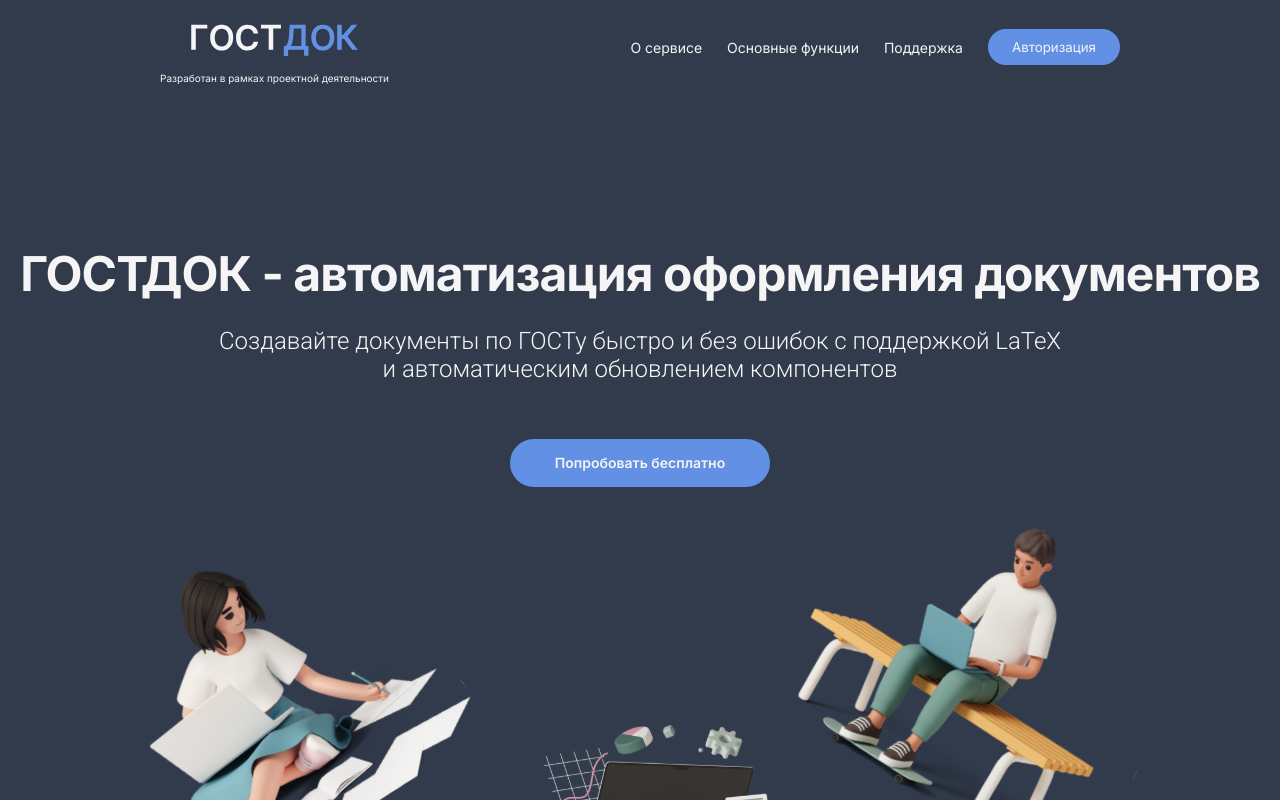
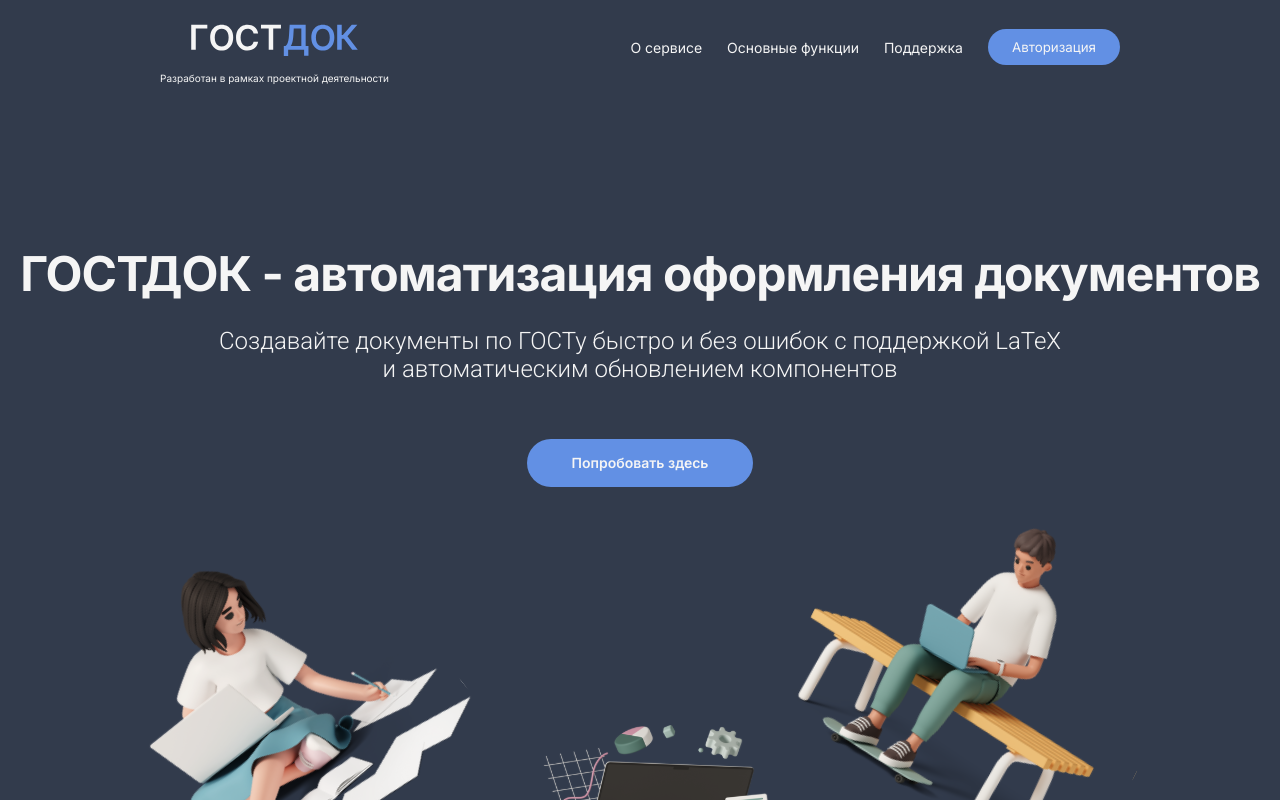
Before and after one commit to nikitakuvsh/gostdock_landing, a React (Create React App) app: page / in a window 1280 px wide. Shown: the top 800 px of the page. Built offline with nearby package versions, Linux system fonts and the light colour scheme.

Commit message:
rename main page button

```diff
--- a/src/components/MainPage/MainPage.jsx
+++ b/src/components/MainPage/MainPage.jsx
@@ -9,7 +9,7 @@ export default function MainPage(){
             <h2 className='main-page__title'>ГОСТДОК - автоматизация оформления документов</h2>
             <span className='main-page__subtitle'>Создавайте документы по ГОСТу быстро и без ошибок с поддержкой LaTeX {window.innerWidth < 900 ? '' : <br />} и автоматическим обновлением компонентов</span>
             <div className='main-page__content'>
-                <button className='main-page__button' onClick={() => window.open('https://gostdoc.computernetthings.ru/', '_blank')}>Попробовать бесплатно</button>
+                <button className='main-page__button' onClick={() => window.open('https://gostdoc.computernetthings.ru/', '_blank')}>Попробовать здесь</button>
             </div>
             <img className='main-page__sticker sticker--woman' alt='sticker' src={womanImage}/>
             <img className='main-page__sticker sticker--laptop' alt='sticker' src={laptopImage}/>
```
